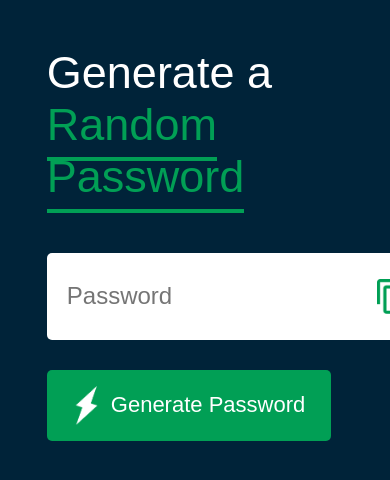
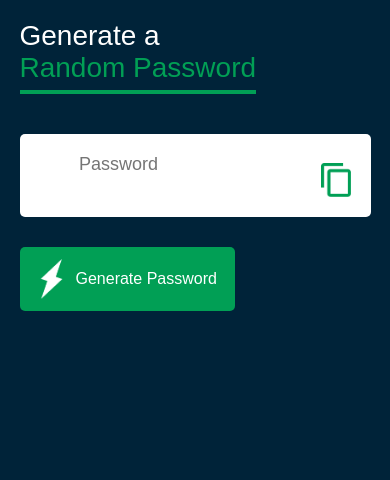
Before and after one commit to SuyogChavan2005/Mini-Project-1-Password-Generator, a plain HTML site: page Password Generator/index.html in a window 390 px wide. Drawn offline with Linux system fonts and the light colour scheme.

Commit message:
Update style.css

```diff
--- a/Password Generator/style.css
+++ b/Password Generator/style.css
@@ -25,6 +25,7 @@ body {
     justify-content: space-between;
     padding: 26px 20px;
     border-radius: 5px;
+
 }
 .container h1 {
     font-weight: 500;
@@ -38,11 +39,13 @@ body {
 .display img {
     width: 30px;
     cursor: pointer;
+    margin-left: 10px;
 }
 .display input {
     border: 0;
     outline: 0;
     font-size: 24px;
+    flex-grow: 1;
 }
 .container button img{
     width: 28px;
@@ -62,4 +65,59 @@ body {
     border-radius: 5px;
     cursor: pointer;
 
+
 }
+
+/* Responsive adjustments */
+@media (max-width: 768px) {
+    .container {
+        margin: 5%;
+    }
+
+    .container h1 {
+        font-size: 32px;
+    }
+
+    .display {
+        flex-direction: column;
+        padding: 20px;
+    }
+
+    .display input {
+        font-size: 20px;
+        margin-bottom: 10px;
+    }
+
+    .display img {
+        align-self: flex-end;
+        margin-top: -20px;
+    }
+
+    .container button {
+        font-size: 18px;
+        padding: 14px 20px;
+    }
+}
+
+@media (max-width: 480px) {
+    .container {
+        margin: 5%;
+    }
+
+    .container h1 {
+        font-size: 28px;
+    }
+
+    .display input {
+        font-size: 18px;
+        margin-bottom: 8px;
+        align-items: center;
+    }
+
+    .container button {
+        font-size: 16px;
+        padding: 12px 18px;
+
+
+    }
+}
```
